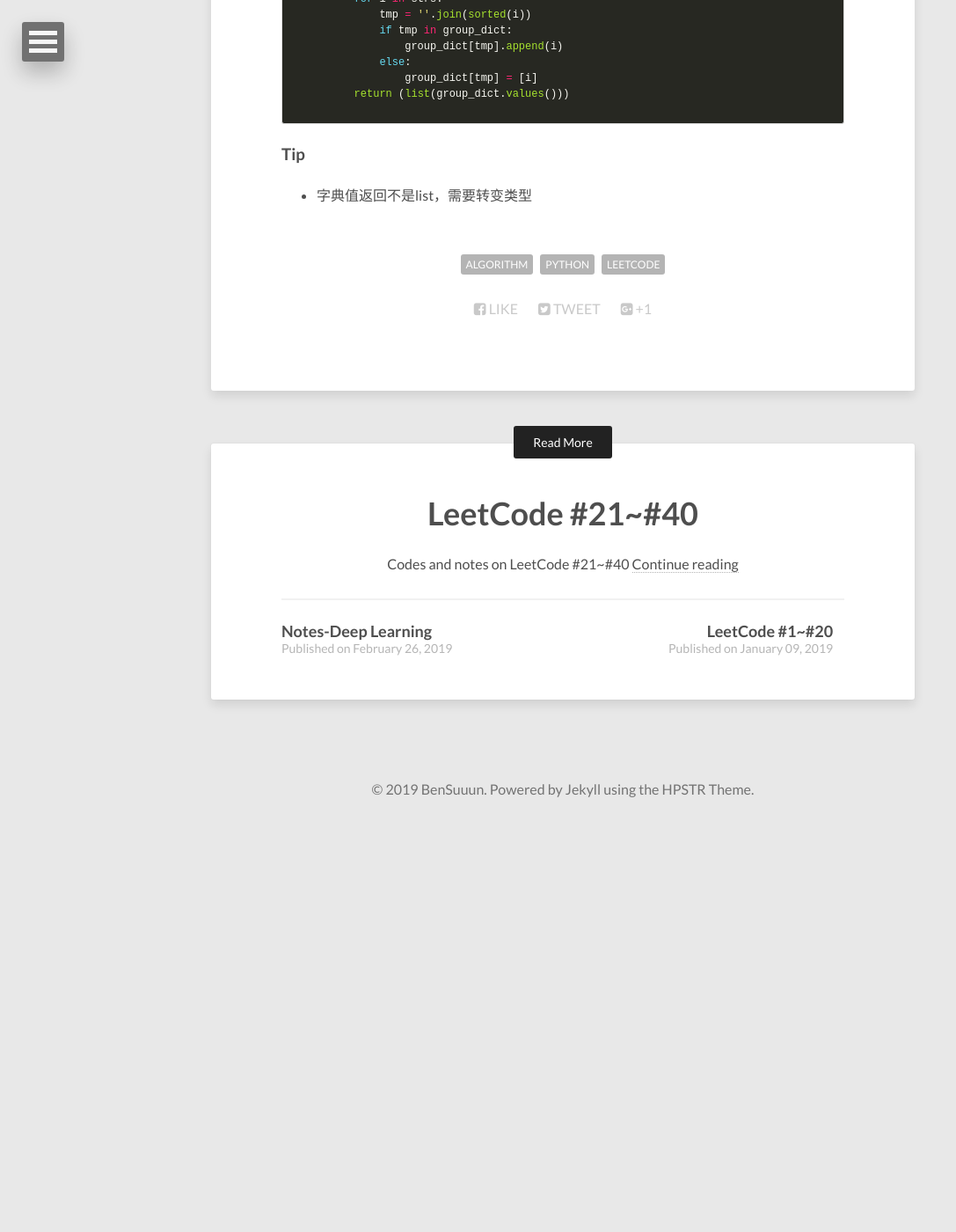
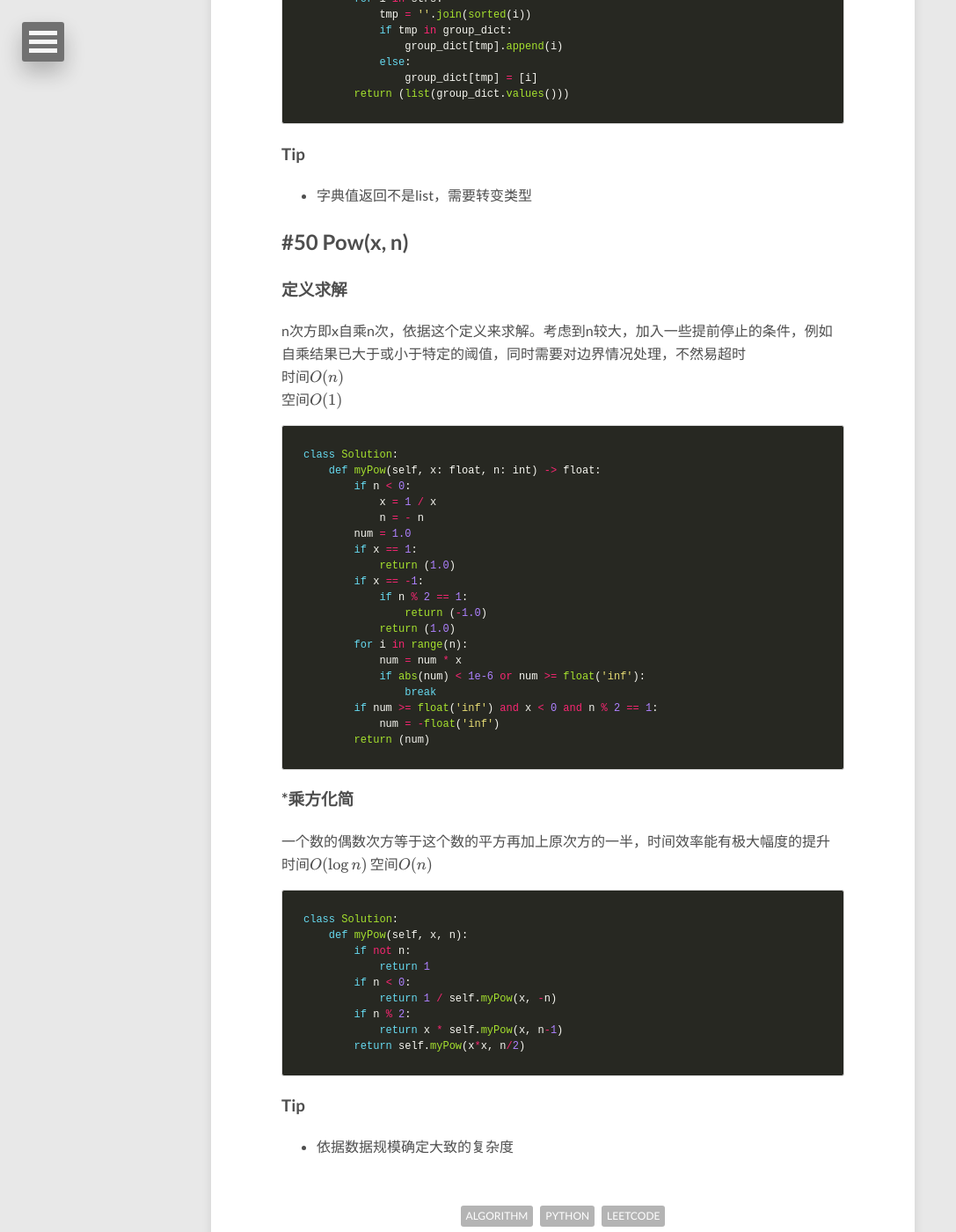
Before and after one commit to Wangbin-Sun/wangbin-sun.github.io, a Jekyll site: the page built from _posts/2019-03-29-leetcode-41-to-60.md, in a window 1280 px wide and 1400 px high, scrolled down 8571 px. Shown: the whole window at 88% size, without its empty margins (0-1087 px from the left). Built offline with Jekyll 4.4.1, drawn with Linux system fonts in a browser that asks for light colours; nearby versions of some CDN libraries; formulas are drawn with MathJax 3; before the commit the page ends 9509 px from its top, so only the background shows below that.

Commit message:
Update leetcode to #50

````diff
--- a/_posts/2019-03-29-leetcode-41-to-60.md
+++ b/_posts/2019-03-29-leetcode-41-to-60.md
@@ -363,3 +363,50 @@ class Solution:
 
 ### Tip
 * 字典值返回不是list，需要转变类型
+
+## #50 Pow(x, n)
+
+### 定义求解
+n次方即x自乘n次，依据这个定义来求解。考虑到n较大，加入一些提前停止的条件，例如自乘结果已大于或小于特定的阈值，同时需要对边界情况处理，不然易超时
+时间$O(n)$
+空间$O(1)$
+```python
+class Solution:
+    def myPow(self, x: float, n: int) -> float:
+        if n < 0:
+            x = 1 / x
+            n = - n
+        num = 1.0
+        if x == 1:
+            return (1.0)
+        if x == -1:
+            if n % 2 == 1:
+                return (-1.0)
+            return (1.0)
+        for i in range(n):
+            num = num * x
+            if abs(num) < 1e-6 or num >= float('inf'):
+                break
+        if num >= float('inf') and x < 0 and n % 2 == 1:
+            num = -float('inf')
+        return (num)
+```
+
+### *乘方化简
+一个数的偶数次方等于这个数的平方再加上原次方的一半，时间效率能有极大幅度的提升
+时间$O(\log n)$
+空间$O(n)$
+```python
+class Solution:
+    def myPow(self, x, n):
+        if not n:
+            return 1
+        if n < 0:
+            return 1 / self.myPow(x, -n)
+        if n % 2:
+            return x * self.myPow(x, n-1)
+        return self.myPow(x*x, n/2)
+```
+
+### Tip
+* 依据数据规模确定大致的复杂度
````
